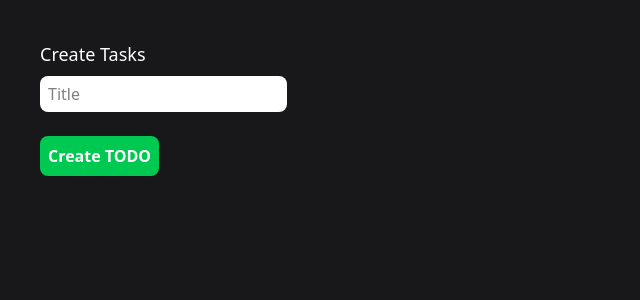
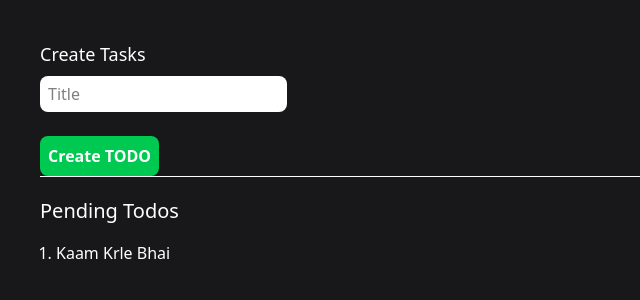
Before and after one commit to KushagraSharma10/CRUD-React-practice, a React (Vite) app: page / in a window 1280 px wide. Shown: the top 300 px of the page, without its empty margins (0-640 px from the left). Built offline with nearby package versions, Linux system fonts and the light colour scheme.

Commit message:
Add rendering of pending todos in the App component

```diff
--- a/src/App.jsx
+++ b/src/App.jsx
@@ -28,8 +28,12 @@ const App = () => {
     // setTodos(copytodos);
 
     setTodos([...todos, newTodo]);
+    setTitle("");
   };
 
+  const renderTodos = todos.map((todo) => {
+    return <li key={todo.id}>{todo.title}</li>;
+  });
 
   return (
     <div className="w-full h-screen p-10 bg-zinc-900 text-white">
@@ -48,6 +52,9 @@ const App = () => {
           Create TODO
         </button>
       </form>
+      <hr />
+      <h1 className="mt-5 text-xl">Pending Todos</h1>
+      <ol className="list-decimal p-4">{renderTodos}</ol>
     </div>
   );
 };
```
